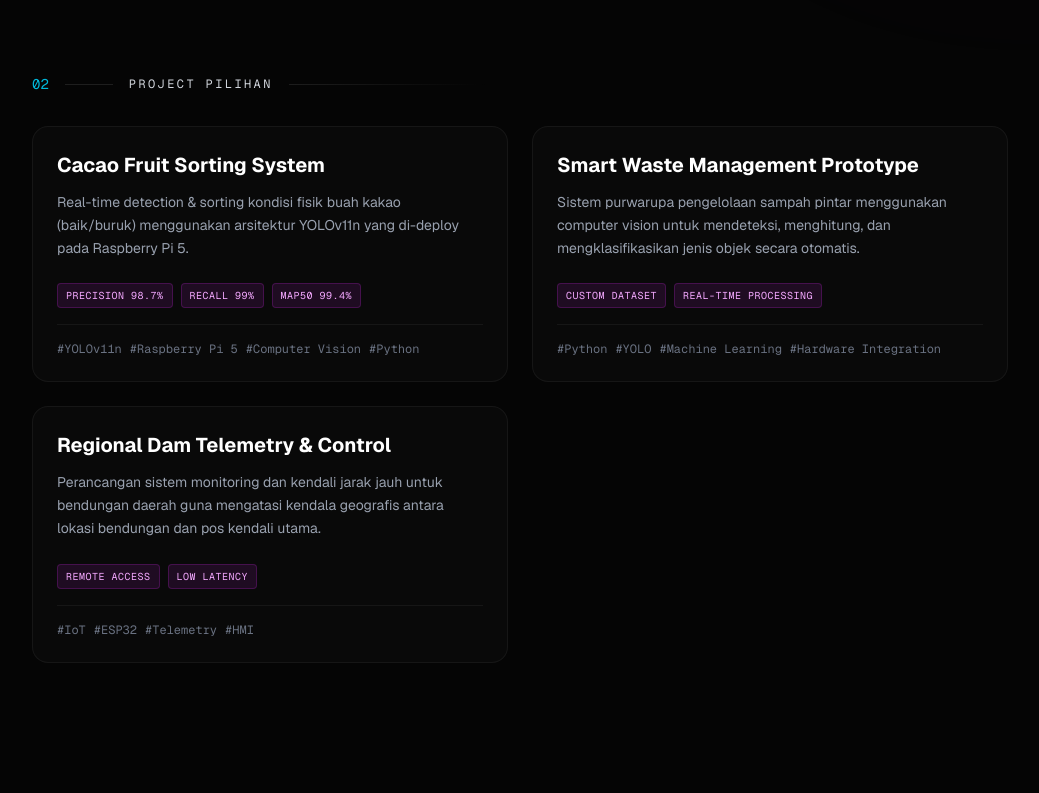
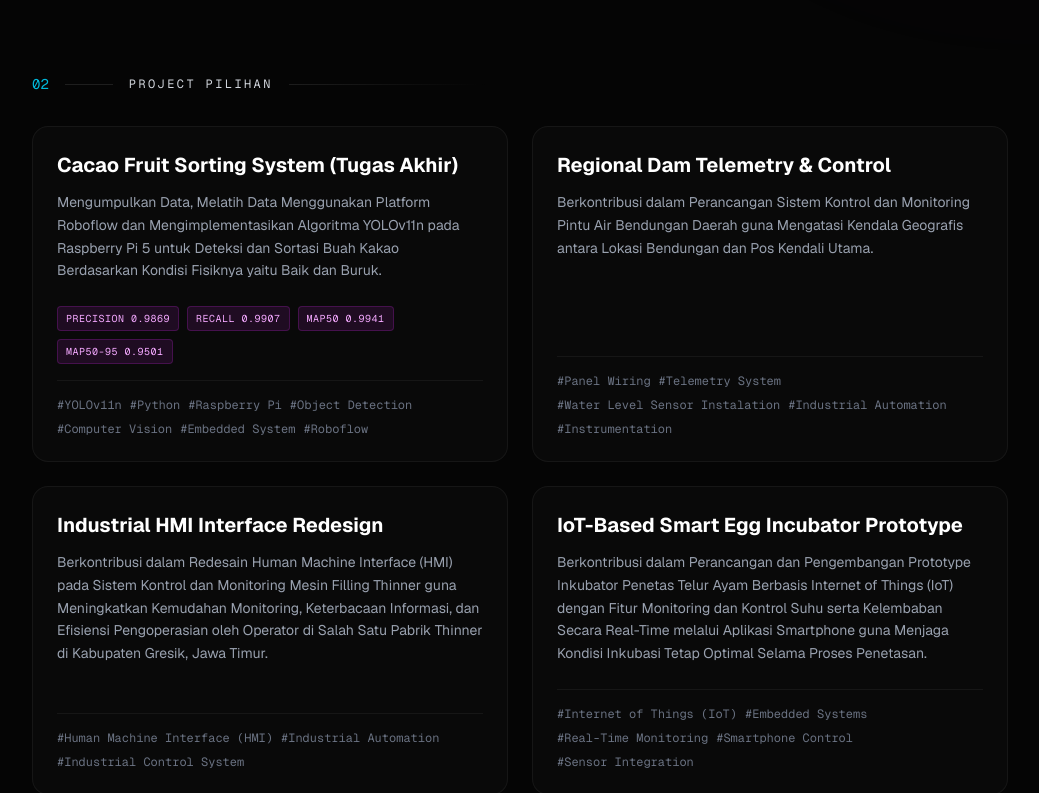
Before and after one commit to wilskuyyy/portowildan, a Next.js app: page / in a window 1280 px wide. Shown: the part 1040-1833 px from the top of the page, without its empty margins (120-1159 px from the left). Built offline with nearby package versions, Linux system fonts and the light colour scheme.

Commit message:
fix porto pssss

```diff
--- a/app/page.tsx
+++ b/app/page.tsx
@@ -17,22 +17,28 @@ const PORTFOLIO_DATA = {
   ],
   projects: [
     {
-      title: "Cacao Fruit Sorting System",
-      desc: "Real-time detection & sorting kondisi fisik buah kakao (baik/buruk) menggunakan arsitektur YOLOv11n yang di-deploy pada Raspberry Pi 5.",
-      stats: ["Precision 98.7%", "Recall 99%", "mAP50 99.4%"],
-      tags: ["YOLOv11n", "Raspberry Pi 5", "Computer Vision", "Python"],
-    },
-    {
-      title: "Smart Waste Management Prototype",
-      desc: "Sistem purwarupa pengelolaan sampah pintar menggunakan computer vision untuk mendeteksi, menghitung, dan mengklasifikasikan jenis objek secara otomatis.",
-      stats: ["Custom Dataset", "Real-time Processing"],
-      tags: ["Python", "YOLO", "Machine Learning", "Hardware Integration"],
+      title: "Cacao Fruit Sorting System (Tugas Akhir)",
+      desc: "Mengumpulkan Data, Melatih Data Menggunakan Platform Roboflow dan Mengimplementasikan Algoritma YOLOv11n pada Raspberry Pi 5 untuk Deteksi dan Sortasi Buah Kakao Berdasarkan Kondisi Fisiknya yaitu Baik dan Buruk.",
+      stats: ["Precision 0.9869", "Recall 0.9907", "mAP50 0.9941", "mAP50-95 0.9501"],
+      tags: ["YOLOv11n", "Python", "Raspberry Pi", "Object Detection", "Computer Vision", "Embedded System", "Roboflow"],
     },
     {
       title: "Regional Dam Telemetry & Control",
-      desc: "Perancangan sistem monitoring dan kendali jarak jauh untuk bendungan daerah guna mengatasi kendala geografis antara lokasi bendungan dan pos kendali utama.",
-      stats: ["Remote Access", "Low Latency"],
-      tags: ["IoT", "ESP32", "Telemetry", "HMI"],
+      desc: "Berkontribusi dalam Perancangan Sistem Kontrol dan Monitoring Pintu Air Bendungan Daerah guna Mengatasi Kendala Geografis antara Lokasi Bendungan dan Pos Kendali Utama.",
+      stats: [],
+      tags: ["Panel Wiring", "Telemetry System", "Water Level Sensor Instalation", "Industrial Automation", "Instrumentation"],
+    },
+    {
+      title: "Industrial HMI Interface Redesign",
+      desc: "Berkontribusi dalam Redesain Human Machine Interface (HMI) pada Sistem Kontrol dan Monitoring Mesin Filling Thinner guna Meningkatkan Kemudahan Monitoring, Keterbacaan Informasi, dan Efisiensi Pengoperasian oleh Operator di Salah Satu Pabrik Thinner di Kabupaten Gresik, Jawa Timur.",
+      stats: [],
+      tags: ["Human Machine Interface (HMI)", "Industrial Automation", "Industrial Control System"],
+    },
+    {
+      title: "IoT-Based Smart Egg Incubator Prototype",
+      desc: "Berkontribusi dalam Perancangan dan Pengembangan Prototype Inkubator Penetas Telur Ayam Berbasis Internet of Things (IoT) dengan Fitur Monitoring dan Kontrol Suhu serta Kelembaban Secara Real-Time melalui Aplikasi Smartphone guna Menjaga Kondisi Inkubasi Tetap Optimal Selama Proses Penetasan.",
+      stats: [],
+      tags: ["Internet of Things (IoT)", "Embedded Systems", "Real-Time Monitoring", "Smartphone Control", "Sensor Integration"],
     }
   ],
   skills: [
@@ -137,6 +143,8 @@ export default function Home() {
                   </p>
                 </div>
                 <div>
+                  {/* Conditional Rendering untuk Stats agar layout tetap rapat jika stats kosong */}
+                  {p.stats && p.stats.length > 0 && (
                     <div className="flex flex-wrap gap-2 mb-4">
                       {p.stats.map((s) => (
                         <span key={s} className="font-mono text-[10px] uppercase tracking-wider px-2 py-1 rounded bg-fuchsia-500/10 text-fuchsia-300 border border-fuchsia-500/20">
@@ -144,6 +152,7 @@ export default function Home() {
                         </span>
                       ))}
                     </div>
+                  )}
                   <div className="flex flex-wrap gap-2 pt-4 border-t border-white/5">
                     {p.tags.map((t) => (
                       <span key={t} className="text-xs text-gray-500 font-mono">#{t}</span>
@@ -192,7 +201,6 @@ export default function Home() {
   );
 }
 
-// Sub-komponen untuk header section agar lebih rapi
 function SectionHeader({ number, title, className = "" }: { number: string, title: string, className?: string }) {
   return (
     <div className={`flex items-center gap-4 mb-8 ${className}`}>
```
Lines whose indentation alone changed are shown as unchanged.
